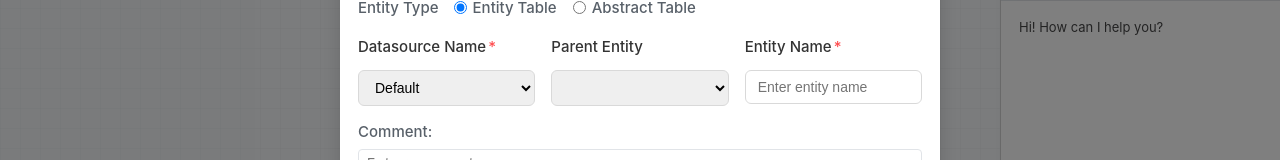
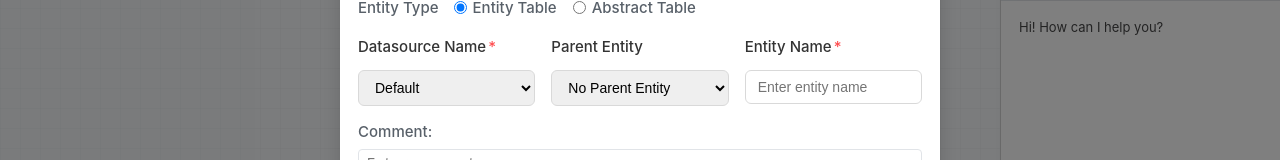
Before and after one commit to james-shijiachen/FastLCDP, a Vue app in the folder ERDesigner/frontend/: page / in a window 1280 px wide. Both pictures are taken after a click on the button 421 px from the left and 70 px from the top of the page. Shown: the part 249-409 px from the top of the page. Built offline with nearby package versions, Linux system fonts and the light colour scheme.

Commit message:
updated by james

```diff
--- a/ERDesigner/frontend/src/App.vue
+++ b/ERDesigner/frontend/src/App.vue
@@ -118,6 +118,7 @@
             @createEntity="handleCreateEntity"
             @editEntity="handleEditEntity"
             @deleteEntity="handleDeleteEntity"
+            @doubleClick="handleDoubleClick"
             @selectEntity="handleSelectEntityFromTree"
           />
         </div>
@@ -133,8 +134,8 @@
       :entity="editingEntity"
       :parentEntity="parentEntity"
       :datasources="store.datasources"
+      :entities="store.entities"
       :currentDatasourceId="currentDatasourceId || store.datasources[0]?.id"
-      :parentFields="parentFields"
       @save="handleEntitySave"
       @close="closeEntityModal"
     />
@@ -162,8 +163,8 @@ import { useDSDiagramStore } from './stores/dsDiagram'
 import { DSCanvas, EntityEditModal, RelationEditModal, DatasourceTree, DatasourceEditModal,
   Toolbar, AppHeader, ContextMenu, ViewTabs} from './components'
 import ChatBox from './components/ChatBox.vue'
-import type { Entity, Field, Datasource, View } from './types/entity'
-import { EntityType } from './types/entity'
+import type { Entity, Datasource, View, TreeNode } from './types/entity'
+import { EntityType, TreeNodeType } from './types/entity'
 import { errorHandler } from './utils/errorHandler'
 
 const store = useDSDiagramStore()  // 数据源存储
@@ -189,15 +190,14 @@ const showEntityModal = ref(false)  // 是否显示实体编辑模态框
 const showRelationModal = ref(false)  // 是否显示关系编辑模态框
 const showDatasourceModal = ref(false)  // 是否显示数据源编辑模态框
 const editingEntity = ref<Entity | null>(null)  // 当前编辑的实体
-const parentEntity = ref<Entity | null>(null)   // 父实体(用于新增实体时，显示父实体信息)
+const parentEntity = ref<Entity | null>(null)   // 父实体(用于点击树+号新增实体时，显示父实体信息)
 const editingDatasource = ref<Datasource | null>(null)  // 当前编辑的数据源
 const showGrid = ref(true)  // 是否显示网格
 const canPaste = ref(false)  // 是否可以粘贴
 const copiedEntities = ref<Entity[]>([])  // 复制选中的实体(用于粘贴)
 const sidebarWidth = ref(240) //右侧数据库树面板宽度
 const sidebarBottomHeight = ref(600) // 底部聊天框初始高度
-const parentFields = ref<Field[]>([])  // 父实体的字段(用于新增实体时，显示父实体字段)
-const currentDatasourceId = ref<string | null>(null)  // 当前编辑的数据源ID或新增实体的数据源ID
+const currentDatasourceId = ref<string | null>(null)  // 只有当点击树的+时，才需要告知当前数据库ID
 
 // 右键菜单
 const contextMenu = ref({
@@ -448,7 +448,7 @@ function showContextMenuFromTree(event: MouseEvent, target: any, type: string) {
 
   const entity = store.entities.find(e => e.id === target.id)
   if (entity) {
-    if (!store.selectedEntities.includes(entity)) {
+    if (!store.selectedEntities.some(e => e.id === entity.id)) {
       store.selectedEntities = [entity]
     }
   }
@@ -474,7 +474,6 @@ function createEntityAtPosition() {
 // 创建实体（树形菜单点击、工具栏点击、右键菜单点击）
 function handleCreateEntity(datasourceId: string, parentEntityId?: string) {
   parentEntity.value = parentEntityId ? store.entities.find(e => e.id === parentEntityId) || null : null
-  parentFields.value = parentEntityId ? getAllParentFields(store.entities, parentEntityId) : []
   currentDatasourceId.value = datasourceId
   showEntityModal.value = true
 }
@@ -482,9 +481,9 @@ function handleCreateEntity(datasourceId: string, parentEntityId?: string) {
 function handleEntitySave(entity: Entity) {
   try {
     if (editingEntity.value && editingEntity.value.id) {
+      console.log("handleEntitySave", entity)
       store.updateEntity(entity)
     } else {
-      // 新增实体，parentEntityId 需保留
       store.addEntity(entity)
     }
     hideContextMenus()
@@ -493,31 +492,17 @@ function handleEntitySave(entity: Entity) {
     errorHandler.handleBusinessError(error instanceof Error ? error.message : String(error))
   }
 }
-// 递归获取所有父级字段
-function getAllParentFields(entities: Entity[], parentEntityId: string | undefined): Field[] {
-  const result: Field[] = [];
-  let currentParentId = parentEntityId;
-  while (currentParentId) {
-    const parent = entities.find(e => e.id === currentParentId);
-    if (parent) {
 
-      // 设置来源信息，用于显示来源字段
-      parent.fields.forEach(field => {
-        field.extended = {
-          entityId: parent.id,
-          fieldId: field.id
-        }
-      })
+// 树节点双击
+function handleDoubleClick(node: TreeNode) {
+  console.log("handleDoubleClick", node)
+  if(node.type === TreeNodeType.ENTITY){
+    handleEditEntity(node.id)
+  }else if(node.type === TreeNodeType.DATASOURCE){
+    handleEditDatasource(node.id)
+  }
+}
 
-      // 先递归上级，再加本级，保证顺序
-      result.unshift(...parent.fields);
-      currentParentId = parent.parentEntityId;
-    } else {
-      break;
-    }
-  }
-  return result;
-}
 // 编辑实体（双击）
 function handleEntityDoubleClick(entity: Entity) {
   handleEditEntity(entity.id)
@@ -525,9 +510,9 @@ function handleEntityDoubleClick(entity: Entity) {
 // 编辑实体（树形菜单点击）
 function handleEditEntity(entityId: string) {
   const entity = store.entities.find(e => e.id === entityId)
+  parentEntity.value = entity?.parentEntityId ? store.entities.find(e => e.id === entity?.parentEntityId) || null : null
   if (entity) {
     editingEntity.value = entity
-    parentFields.value = entity.parentEntityId ? getAllParentFields(store.entities, entity.parentEntityId) : []
     showEntityModal.value = true
   }
   hideContextMenus()
--- a/ERDesigner/frontend/src/components/EntityEditModal.vue
+++ b/ERDesigner/frontend/src/components/EntityEditModal.vue
@@ -39,7 +39,10 @@
             :label="$t('entity.parent')"
             @focus="clearFieldError('entity.parentEntityId')"
             type="select"
-            :options="formData.parentEntityId ? [{ value: formData.parentEntityId, label: formData.parentEntityName }] : []"/>
+            :options="[
+              { value: '', label: $t('entity.noParent') },
+              ...availableParentEntities.map(entity => ({ value: entity.id, label: entity.name }))
+            ]"/>
           <ValidateField
             v-model="formData.name"
             field="entity.name"
@@ -93,7 +96,7 @@
                 </tr>
               </thead>
               <tbody>
-                <tr v-if="parentFields && parentFields.length > 0" v-for="field in parentFields" :key="field.id">
+                <tr v-if="allParentField && allParentField.length > 0" v-for="field in allParentField" :key="field.id">
                   <td></td>
                   <td><input :disabled="true" :value="field.name" /></td>
                   <td><input :disabled="true" :value="field.type" /></td>
@@ -144,7 +147,7 @@
 </template>
 
 <script setup lang="ts">
-import { ref, computed} from 'vue'
+import { ref, computed, watch } from 'vue'
 import { useI18n } from 'vue-i18n'
 import type { Entity, Field, Datasource } from '../types/entity'
 import { EntityType } from '../types/entity'
@@ -158,10 +161,10 @@ const { modalRef, onHeaderMousedown } = useDraggableModal()
 
 interface Props {
   entity?: Entity | null
+  entities: Entity[]
   parentEntity?: Entity | null
   datasources: Datasource[]
   currentDatasourceId?: string
-  parentFields?: Field[]
 }
 
 const props = defineProps<Props>()
@@ -224,6 +227,75 @@ const canSave = computed(() => {
   return formData.value.name.trim().length > 0 && formData.value.datasourceId.length > 0 && formData.value.fields.every(field => field.name.trim().length > 0 && field.type.trim().length > 0)
 })
 
+const allParentField = computed(() => {
+  return props.parentEntity ? getAllParentFields(props.entities, props.parentEntity.id) : props.entity && props.entity.parentEntityId ? getAllParentFields(props.entities, props.entity.parentEntityId) : []
+})
+
+// 获取可选的父实体列表
+const availableParentEntities = computed(() => {
+  if (!formData.value.datasourceId) return []
+  const currentEntityId = props.entity?.id || formData.value.entityId
+  // 获取当前数据源下的所有实体
+  const datasourceEntities = props.entities.filter(e => e.datasourceId === formData.value.datasourceId)
+  // 过滤掉当前实体和其所有子实体，只保留抽象实体作为可选父实体
+  return datasourceEntities.filter(entity => {
+    return entity.id !== currentEntityId && // 排除当前实体
+           !getChildEntityIds(datasourceEntities, currentEntityId).includes(entity.id) // 排除所有子实体
+  })
+})
+
+// 获取当前实体的所有子实体ID（递归）
+function getChildEntityIds(datasourceEntities: Entity[], parentId: string): string[] {
+  const children = datasourceEntities.filter(e => e.parentEntityId === parentId)
+  const childIds = children.map(c => c.id)
+
+  // 递归获取子实体的子实体
+  children.forEach(child => {
+    childIds.push(...getChildEntityIds(datasourceEntities, child.id))
+  })
+  return childIds
+}
+
+// 监听数据源ID变化，重置父实体ID
+watch(() => formData.value.datasourceId, (newDatasourceId, oldDatasourceId) => {
+  if (newDatasourceId !== oldDatasourceId && formData.value.parentEntityId) {
+    // 检查当前选择的父实体是否在新的可选列表中
+    const isParentStillAvailable = availableParentEntities.value.some(entity => entity.id === formData.value.parentEntityId)
+
+    if (!isParentStillAvailable) {
+      // 如果当前选择的父实体不在新的可选列表中，则清空
+      formData.value.parentEntityId = ''
+      formData.value.parentEntityName = ''
+    }
+  }
+})
+
+// 递归获取所有父级字段
+function getAllParentFields(entities: Entity[], parentEntityId: string | undefined): Field[] {
+  const result: Field[] = [];
+  let currentParentId = parentEntityId;
+  while (currentParentId) {
+    const parent = entities.find(e => e.id === currentParentId);
+    if (parent) {
+
+      // 设置来源信息，用于显示来源字段
+      parent.fields.forEach(field => {
+        field.extended = {
+          entityId: parent.id,
+          fieldId: field.id
+        }
+      })
+
+      // 先递归上级，再加本级，保证顺序
+      result.unshift(...parent.fields);
+      currentParentId = parent.parentEntityId;
+    } else {
+      break;
+    }
+  }
+  return result;
+}
+
 // 监听滚轮事件（屏蔽浏览器默认滚动）
 function handleModalWheel(event: WheelEvent) {
   event.stopPropagation();
@@ -264,6 +336,7 @@ function removeField(index: number) {
 }
 // 保存实体
 function handleSave() {
+  console.log("handleSave", canSave.value, isValid.value)
   if (!canSave.value) return
   if(isValid.value) {
     const entity: Entity = {
@@ -281,6 +354,7 @@ function handleSave() {
       backgroundColor: props.entity?.backgroundColor || '#ffffff',
       borderColor: props.entity?.borderColor || '#24292e'
     }
+    console.log("handleSave", formData.value.parentEntityId, entity)
     emit('save', entity)
   }
 }
--- a/ERDesigner/frontend/src/stores/dsDiagram.ts
+++ b/ERDesigner/frontend/src/stores/dsDiagram.ts
@@ -17,6 +17,7 @@ export const useDSDiagramStore = defineStore('dsDiagram', () => {
   const indexes = ref<Index[]>([])
 
   // 选择状态
+  const refreshTreeNode = ref(true)
   const selectedEntities = ref<Entity[]>([])
   const selectedRelationships = ref<Relationship[]>([])
 
@@ -47,7 +48,8 @@ export const useDSDiagramStore = defineStore('dsDiagram', () => {
     const tree: TreeNode[] = []
     const entityMap: Record<string, TreeNode> = {}
     const datasourceMap: Record<string, TreeNode> = {}
-
+    console.log("refreshTreeNode", refreshTreeNode.value)
+    if(refreshTreeNode.value){
       // 构建所有实体节点
       entities.value.forEach(entity => {
         entityMap[entity.id] = {
@@ -89,6 +91,8 @@ export const useDSDiagramStore = defineStore('dsDiagram', () => {
 
       // 汇总到树形结构
       Object.values(datasourceMap).forEach(dsNode => tree.push(dsNode))
+    }
+    console.log("tree", tree)
     return tree
   })
 
@@ -167,25 +171,28 @@ export const useDSDiagramStore = defineStore('dsDiagram', () => {
     if (index === -1) {
       throw new Error('实体不存在')
     }
-
     const oldEntity = entities.value[index]
     entities.value[index] = updatedEntity
-
     saveToHistory(OperationType.UPDATE_ENTITY, '更新实体', { entity: oldEntity }, { entity: updatedEntity })
   }
 
   function deleteEntity(entityId: string) {
+
+    const deletedEntity = entities.value.find(e => e.id === entityId)
+
     // 检查是否有子实体继承了这个实体
     const childEntities = entities.value.filter(e => e.parentEntityId === entityId)
     if (childEntities.length > 0) {
+
+      const parentEntityId = deletedEntity?.parentEntityId;
+
       // 可以选择阻止删除或者清除子实体的继承关系
       childEntities.forEach(child => {
-        child.parentEntityId = undefined
+        child.parentEntityId = parentEntityId
         updateEntity(child)
       })
     }
 
-    const deletedEntity = entities.value.find(e => e.id === entityId)
     entities.value = entities.value.filter(e => e.id !== entityId)
 
     // 同时删除相关的关系
```
Also changed, not shown: ERDesigner/frontend/src/components/DatasourceTree.vue (+8 -0 lines), ERDesigner/frontend/src/components/TreeNode.vue (+19 -5 lines). Lines whose indentation alone changed are shown as unchanged.
